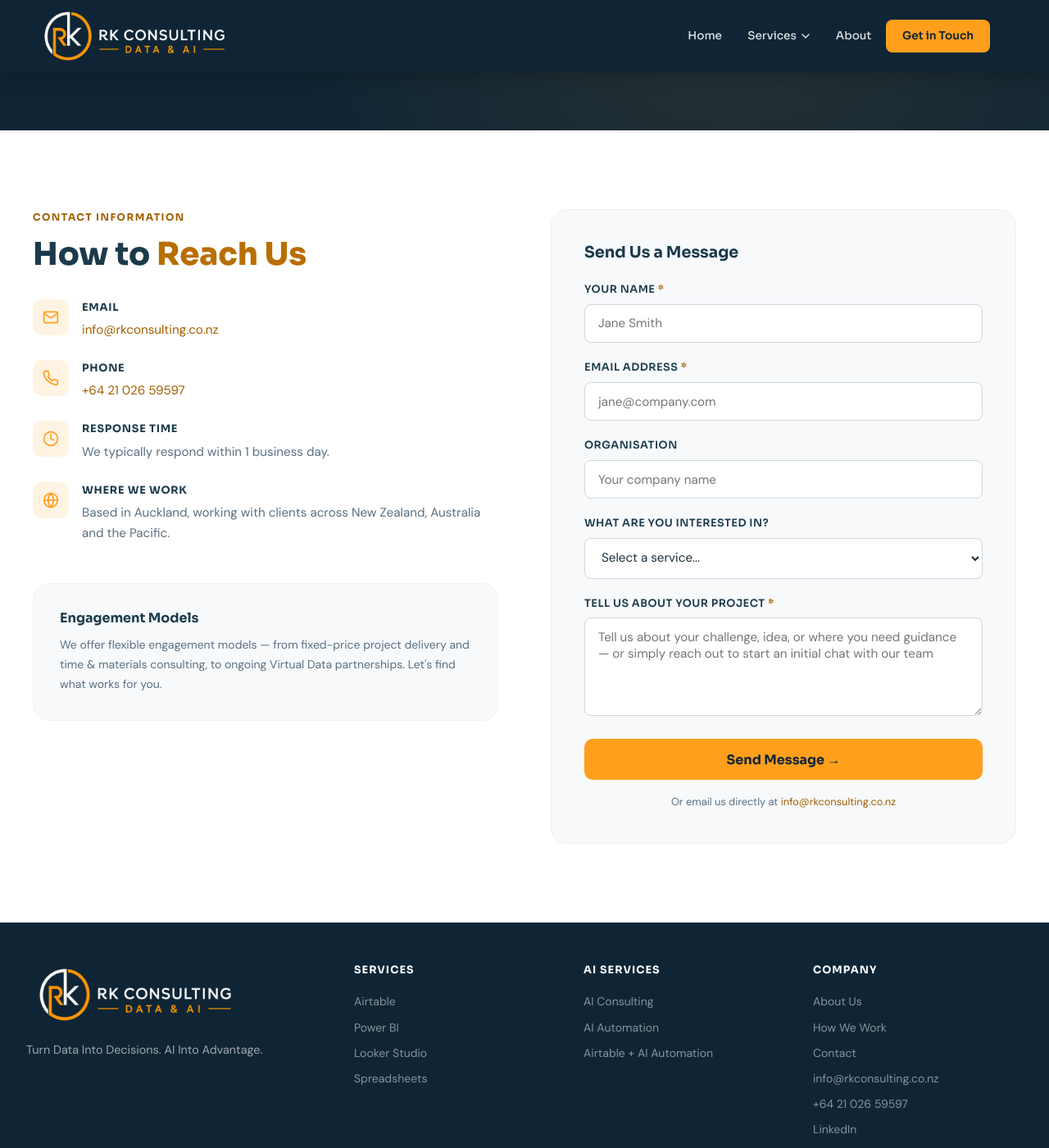
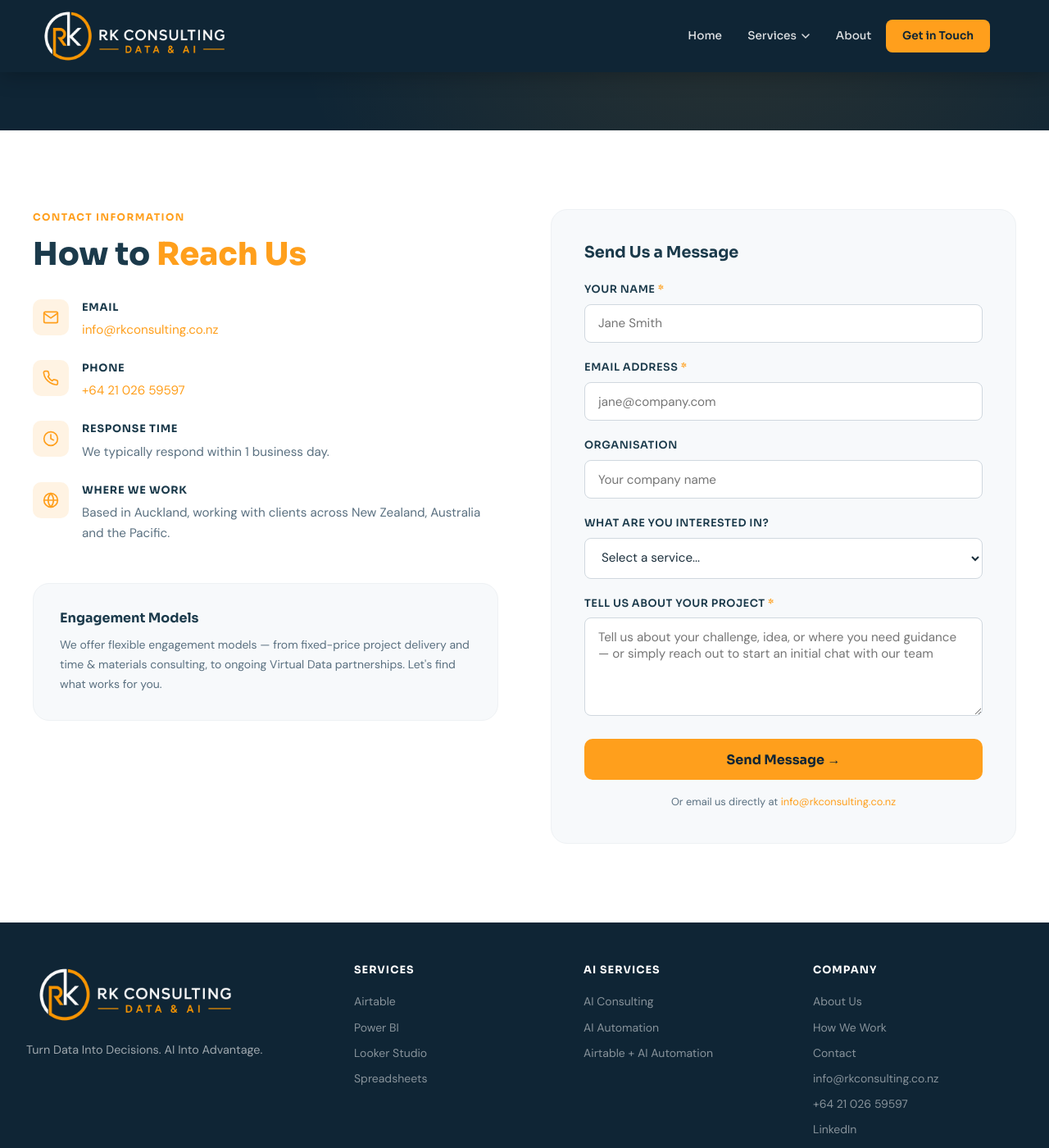
Before and after one commit to rkconsultingnz/rkconsultingnz.github.io, a Jekyll site: the page built from contact.html, in a window 1280 px wide and 1400 px high, scrolled down 315 px. Shown: the whole window at 82% size. Built offline with Jekyll 4.4.1, drawn with Linux system fonts in a browser that asks for light colours.

Commit message:
Revert deeper orange text tones; keep brand orange everywhere
Navy text on orange buttons and the orange banner is kept.

Co-Authored-By: Claude Opus 5.5 <noreply@anthropic.com>
Claude-Session: https://claude.ai/code/session_016rPhsbE8KTFDMdVmhpC3P9

```diff
--- a/ai-consulting.html
+++ b/ai-consulting.html
@@ -154,7 +154,7 @@ hero_visual: ai-consulting
 </section>
 
 <!-- LLMs We Work With — proper logo treatment -->
-<section class="dark-section" style="background:var(--navy);padding:80px 2rem;">
+<section style="background:var(--navy);padding:80px 2rem;">
   <div class="section-inner">
     <div class="section-header center">
       <div class="section-label" style="color:var(--orange);">LLMs We Work With</div>
--- a/contact.html
+++ b/contact.html
@@ -94,11 +94,11 @@ breadcrumb: Contact
           <input type="text" name="_gotcha" style="display:none">
 
           <div class="form-group">
-            <label for="name">Your Name <span style="color:var(--orange-text)">*</span></label>
+            <label for="name">Your Name <span style="color:var(--orange)">*</span></label>
             <input type="text" id="name" name="name" placeholder="Jane Smith" required>
           </div>
           <div class="form-group">
-            <label for="email">Email Address <span style="color:var(--orange-text)">*</span></label>
+            <label for="email">Email Address <span style="color:var(--orange)">*</span></label>
             <input type="email" id="email" name="email" placeholder="jane@company.com" required>
           </div>
           <div class="form-group">
@@ -120,7 +120,7 @@ breadcrumb: Contact
             </select>
           </div>
           <div class="form-group">
-            <label for="message">Tell us about your project <span style="color:var(--orange-text)">*</span></label>
+            <label for="message">Tell us about your project <span style="color:var(--orange)">*</span></label>
             <textarea id="message" name="message" placeholder="Tell us about your challenge, idea, or where you need guidance — or simply reach out to start an initial chat with our team" required></textarea>
           </div>
 
@@ -131,7 +131,7 @@ breadcrumb: Contact
           </div>
 
           <p style="font-size:0.8rem;color:var(--text-light);margin-top:1rem;text-align:center;">
-            Or email us directly at <a href="mailto:info@rkconsulting.co.nz" style="color:var(--orange-text);">info@rkconsulting.co.nz</a>
+            Or email us directly at <a href="mailto:info@rkconsulting.co.nz" style="color:var(--orange);">info@rkconsulting.co.nz</a>
           </p>
         </form>
       </div>
--- a/css/style.css
+++ b/css/style.css
@@ -15,10 +15,6 @@
   --orange: #ff9f1c;
   --orange-light: #ffb347;
   --orange-dim: rgba(255,159,28,0.12);
-  /* Brand orange is for dark backgrounds and fills. On white/light backgrounds use these
-     deeper tones so text meets WCAG contrast (4.5:1 small text, 3:1 large headings). */
-  --orange-text: #a35f00;
-  --orange-heading: #b86e00;
   --white: #ffffff;
   --off-white: #f7f9fb;
   --grey-100: #eef1f4;
@@ -117,7 +113,7 @@ nav.scrolled { box-shadow: 0 4px 24px rgba(0,0,0,0.25); }
 }
 .dropdown-menu a:hover, .dropdown-menu a.active {
   background: var(--orange-dim) !important;
-  color: var(--orange-text) !important;
+  color: var(--orange) !important;
 }
 
 /* Dropdown */
@@ -405,7 +401,7 @@ section { padding: 96px 2rem; }
   font-weight: 700;
   letter-spacing: 0.12em;
   text-transform: uppercase;
-  color: var(--orange-text);
+  color: var(--orange);
   margin-bottom: 0.75rem;
 }
 
@@ -415,12 +411,7 @@ section { padding: 96px 2rem; }
   color: var(--navy);
   margin-bottom: 1rem;
 }
-.section-title span { color: var(--orange-heading); }
-/* Dark sections keep the bright brand orange */
-.page-hero .section-label,
-.dark-section .section-label,
-.ai-section .section-title span,
-.dark-section .section-title span { color: var(--orange); }
+.section-title span { color: var(--orange); }
 
 .section-desc {
   font-size: 1.05rem;
@@ -501,7 +492,7 @@ section { padding: 96px 2rem; }
   font-family: 'Sora', sans-serif;
   font-size: 0.85rem;
   font-weight: 600;
-  color: var(--orange-text);
+  color: var(--orange);
   display: inline-flex;
   align-items: center;
   gap: 0.3rem;
@@ -656,7 +647,7 @@ section { padding: 96px 2rem; }
   margin-bottom: 0.25rem;
 }
 .contact-item-value { font-size: 0.95rem; color: var(--text-light); }
-.contact-item-value a { color: var(--orange-text); }
+.contact-item-value a { color: var(--orange); }
 
 .contact-form {
   background: var(--off-white);
@@ -860,7 +851,7 @@ footer {
   font-weight: 700;
   letter-spacing: 0.08em;
   text-transform: uppercase;
-  color: var(--orange-text);
+  color: var(--orange);
   margin-bottom: 0.5rem;
 }
 .about-fact dd { margin: 0; color: var(--navy); font-weight: 500; line-height: 1.55; }
@@ -872,7 +863,7 @@ footer {
   margin-top: 2rem;
 }
 .about-links a { font-family: 'Sora', sans-serif; font-weight: 600; font-size: 0.9rem; color: var(--navy); }
-.about-links a:hover { color: var(--orange-text); }
+.about-links a:hover { color: var(--orange); }
 @media (max-width: 900px) {
   .about-grid { grid-template-columns: 1fr; gap: 2.5rem; }
   .about-photo { max-width: 360px; margin: 0 auto; }
@@ -887,7 +878,7 @@ footer {
 .legal p { margin-bottom: 1rem; }
 .legal ul { list-style: disc; padding-left: 1.4rem; margin-bottom: 1rem; display: grid; gap: 0.5rem; }
 .legal a { color: var(--navy); text-decoration: underline; text-underline-offset: 3px; }
-.legal a:hover { color: var(--orange-text); }
+.legal a:hover { color: var(--orange); }
 
 /* ===== BREADCRUMB (inside page heroes) ===== */
 .breadcrumb { margin-bottom: 1.25rem; }
@@ -960,7 +951,7 @@ footer {
   font-family: 'Sora', sans-serif;
   font-size: 1.3rem;
   font-weight: 600;
-  color: var(--orange-heading);
+  color: var(--orange);
   flex-shrink: 0;
   transition: transform var(--transition);
 }
@@ -986,7 +977,7 @@ footer {
 .related-summary { font-size: 0.875rem; color: var(--text-light); line-height: 1.6; }
 .related-case { margin-top: 1.5rem; font-size: 0.95rem; color: var(--text-light); }
 .related-case a { color: var(--navy); font-weight: 600; text-decoration: underline; text-underline-offset: 3px; }
-.related-case a:hover { color: var(--orange-text); }
+.related-case a:hover { color: var(--orange); }
 
 @media (max-width: 900px) {
   .glance { grid-template-columns: 1fr; }
```
